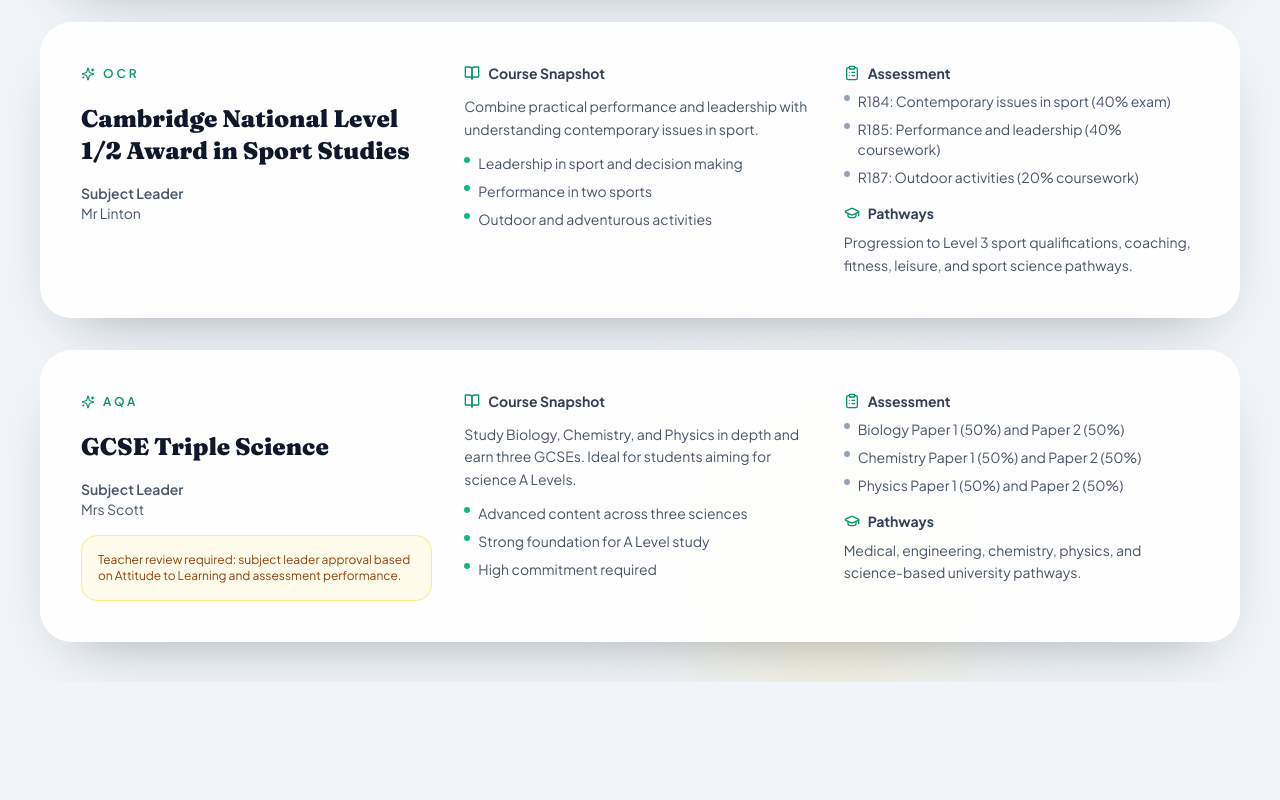
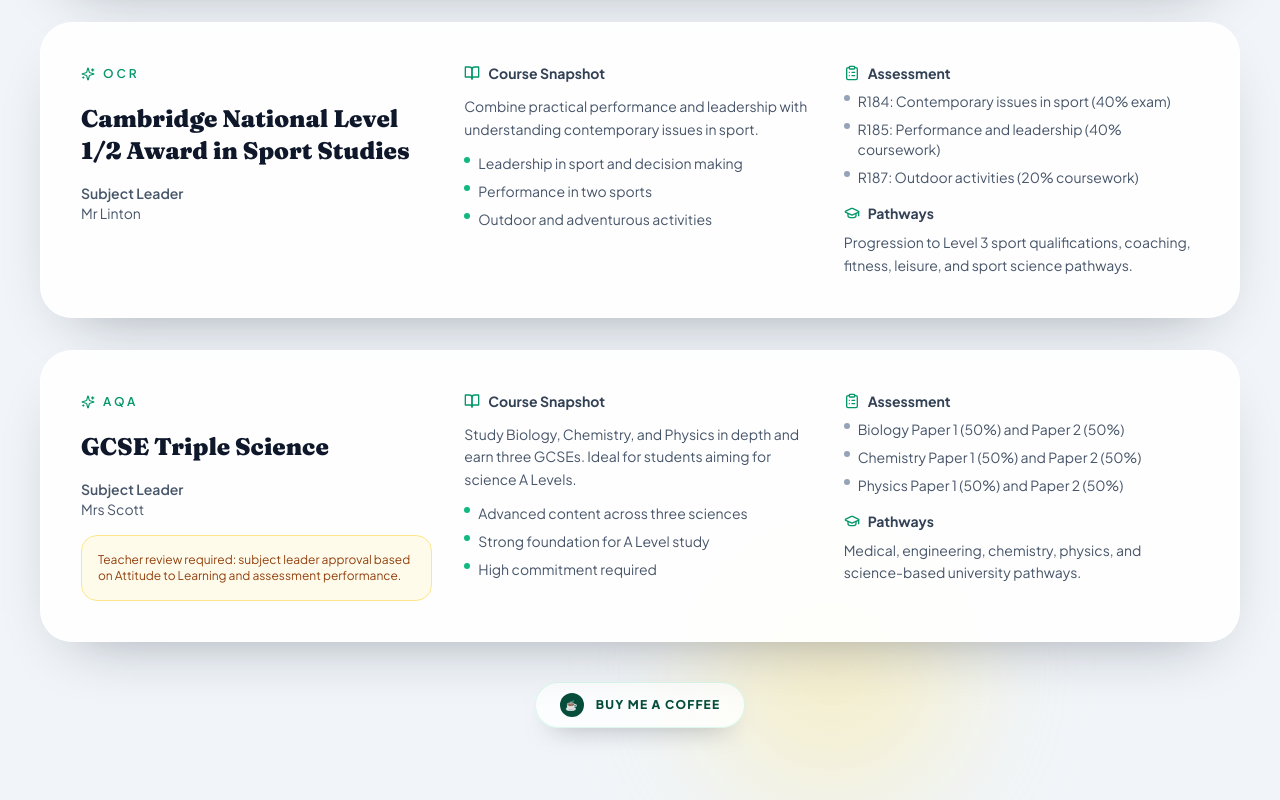
Before and after one commit to MikeMoorhouse/options, a React (Vite) app: page / in a window 1280 px wide. Shown: the part 5343-6143 px from the top of the page. Before the commit the page ends 6025 px from the top, so only its background shows below. Built offline with nearby package versions, Linux system fonts and the light colour scheme.

Commit message:
Added buy me a coffee footer

```diff
--- a/src/App.jsx
+++ b/src/App.jsx
@@ -394,6 +394,20 @@ export default function App() {
         </div>
 
         <SubjectPages subjects={SUBJECT_PAGES} />
+
+        <footer className="flex justify-center pb-8">
+          <a
+            href="https://buymeacoffee.com/chasewebdesign"
+            target="_blank"
+            rel="noreferrer"
+            className="group inline-flex items-center gap-3 rounded-full border border-emerald-200/40 bg-white/80 px-6 py-2.5 text-xs font-black uppercase tracking-widest text-emerald-900 shadow-[0_12px_28px_-18px_rgba(15,23,42,0.65)] transition hover:-translate-y-0.5 hover:border-emerald-200/70 hover:bg-gradient-to-r hover:from-slate-900 hover:via-slate-800 hover:to-emerald-900 hover:text-white hover:shadow-[0_18px_36px_-18px_rgba(6,78,59,0.6)] focus-visible:outline-none focus-visible:ring-2 focus-visible:ring-emerald-300/70"
+          >
+            <span className="inline-flex h-6 w-6 items-center justify-center rounded-full bg-emerald-900 text-[10px] font-black text-white transition group-hover:bg-white group-hover:text-emerald-900">
+              ☕
+            </span>
+            Buy me a coffee
+          </a>
+        </footer>
       </div>
     </div>
   );
```
